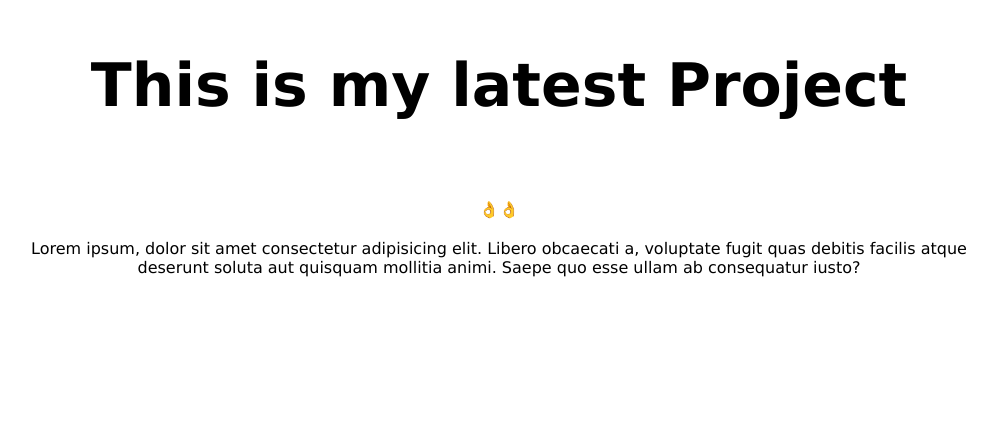
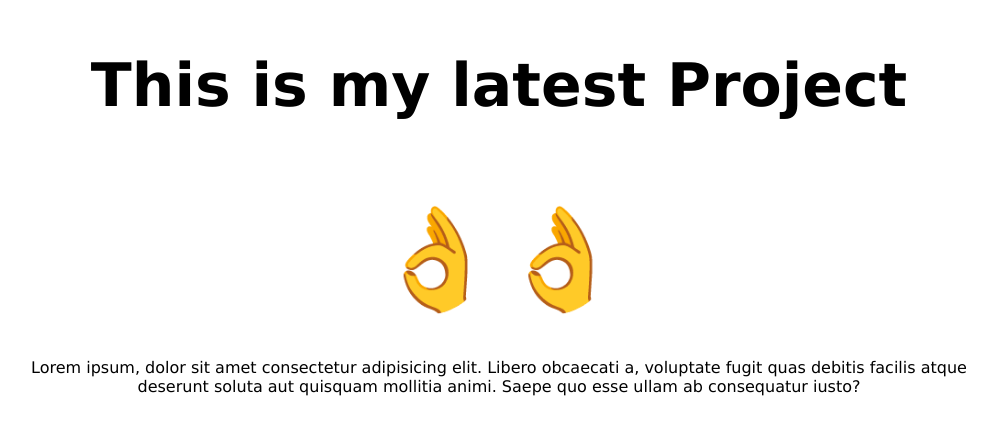
Before and after one commit to amitsutradhar02/Project-01, a plain HTML site: page index.html in a window 1280 px wide. Shown: the part 138-572 px from the top of the page, without its empty margins (141-1138 px from the left). Drawn offline with Linux system fonts and the light colour scheme.

Commit message:
modify index

```diff
--- a/index.html
+++ b/index.html
@@ -10,7 +10,7 @@
         <h1>
             This is my latest Project
         </h1>
-        <p>👌👌 </p>
+        <p class="big">👌👌 </p>
         <p> Lorem ipsum, dolor sit amet consectetur adipisicing elit.
              Libero obcaecati a, voluptate fugit quas debitis facilis
              atque deserunt soluta aut quisquam mollitia animi.
--- a/style/style.css
+++ b/style/style.css
@@ -10,7 +10,10 @@ h1{
 }
 p{
     width: 80%;
-    margin: 20px auto;
+    margin: 40px auto;
     text-align: center;
 
 }
+.big{
+    font-size: 100px;
+}
```
